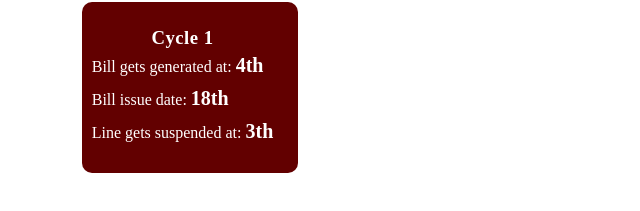
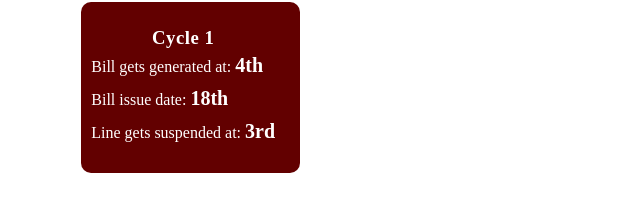
Before and after one commit to ehabahmed2/Billing-Cycle, a plain HTML site: page index.html in a window 1280 px wide. Both pictures are taken after a click on the button "Search". Shown: the part 395-606 px from the top of the page, 0-640 px from the left. Drawn offline with Linux system fonts and the light colour scheme.

Commit message:
Update index.html

```diff
--- a/index.html
+++ b/index.html
@@ -35,7 +35,7 @@
                         <h3>Cycle 1</h3>
                         <p>Bill gets generated at: <span>4th</span></p>
                         <p>Bill issue date: <span>18th</span></p>
-                        <p>Line gets suspended at: <span>3th</span></p>
+                        <p>Line gets suspended at: <span>3rd</span></p>
                     </div>
                 </div>
                 <div class="box two">
```
